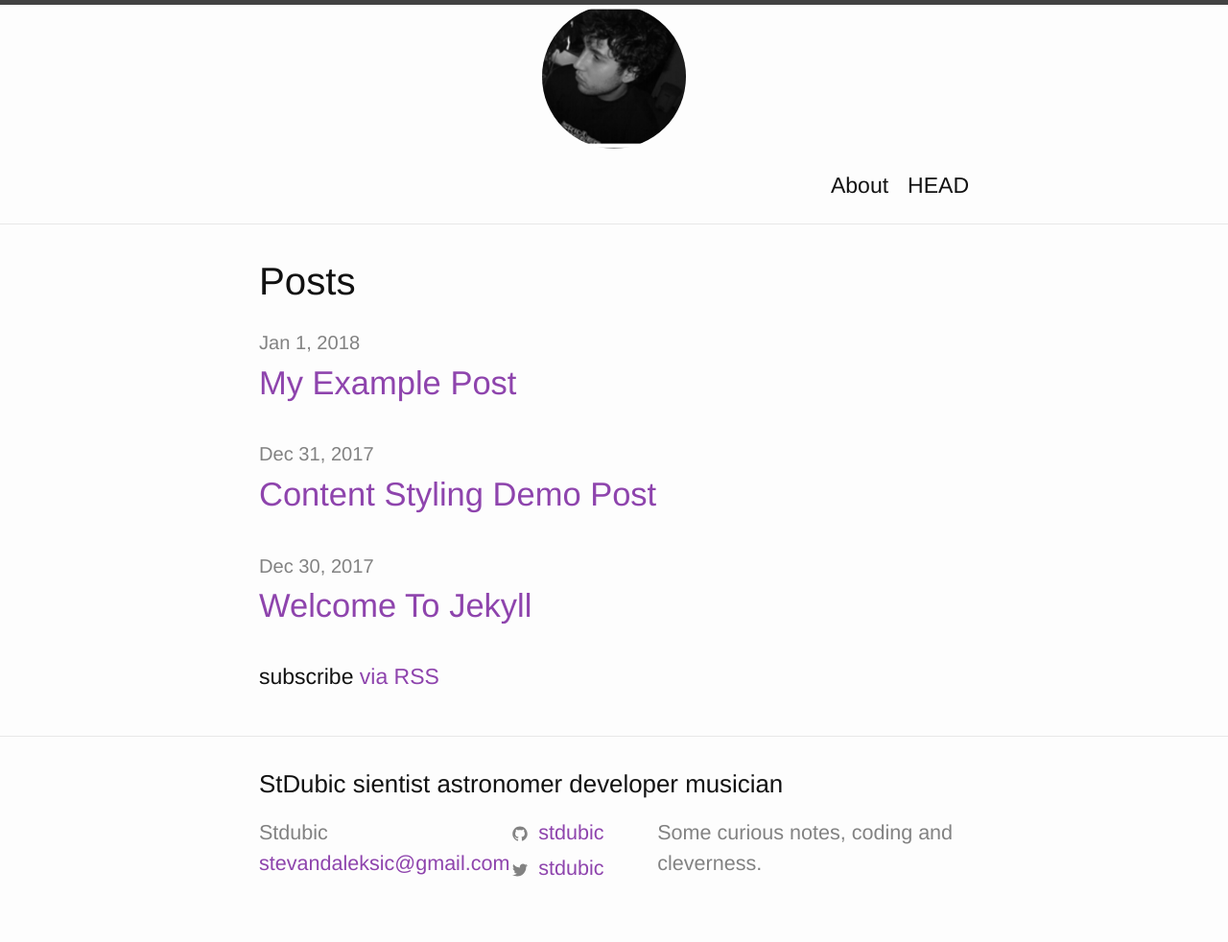
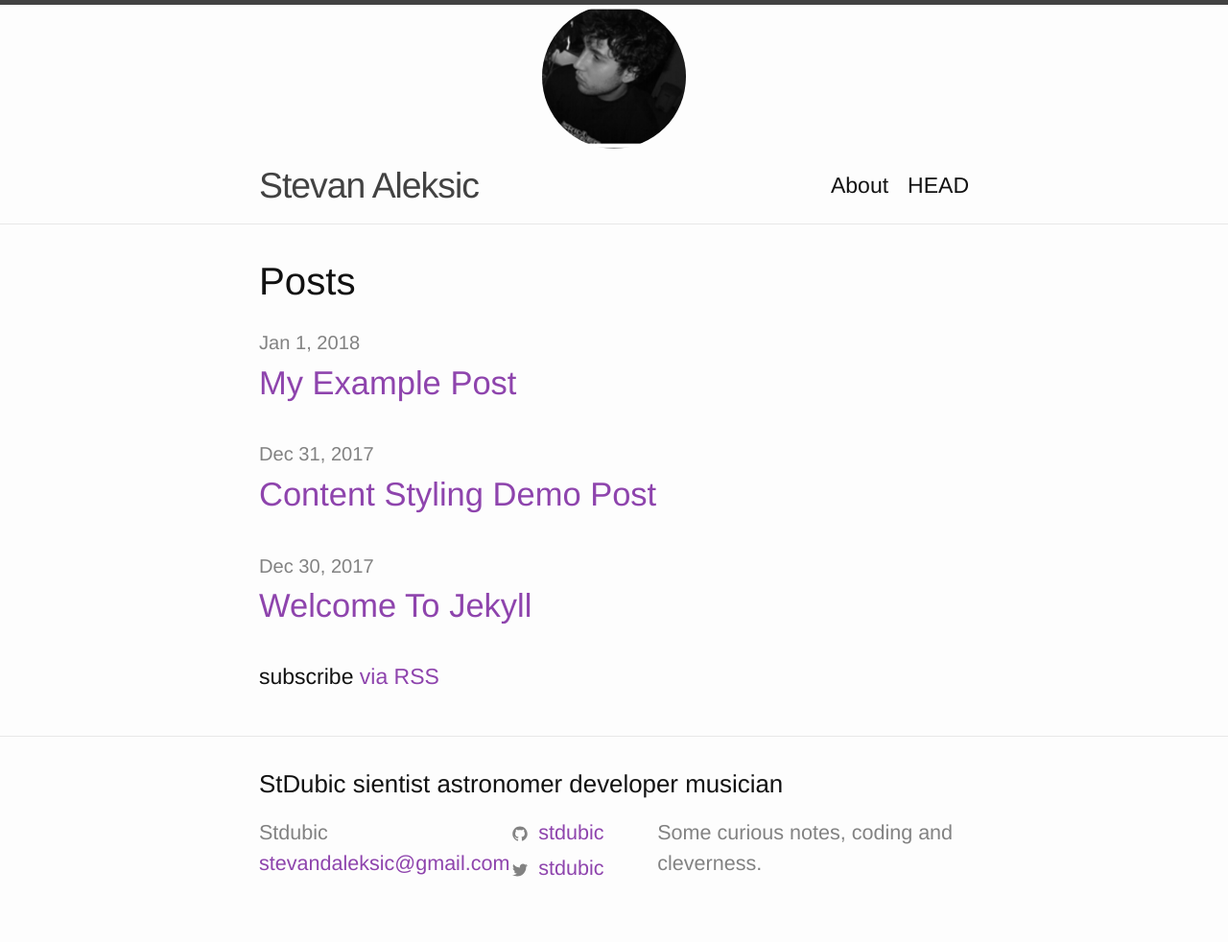
Before and after one commit to Stdubic/Stevan-Aleksic-aka-Stdubic, a Jekyll site: the page built from index.md, in a window 1280 px wide. Shown: the whole page at 96% size. Built offline with Jekyll 4.4.1, drawn with Linux system fonts in a browser that asks for light colours.

Commit message:
Update _config.yml

```diff
--- a/_config.yml
+++ b/_config.yml
@@ -1,5 +1,7 @@
 
 title: StDubic sientist astronomer developer musician
+title1: Stevan Aleksic
+
 author: Stdubic
 email: stevandaleksic@gmail.com
 description: Some curious notes, coding and cleverness.
```
